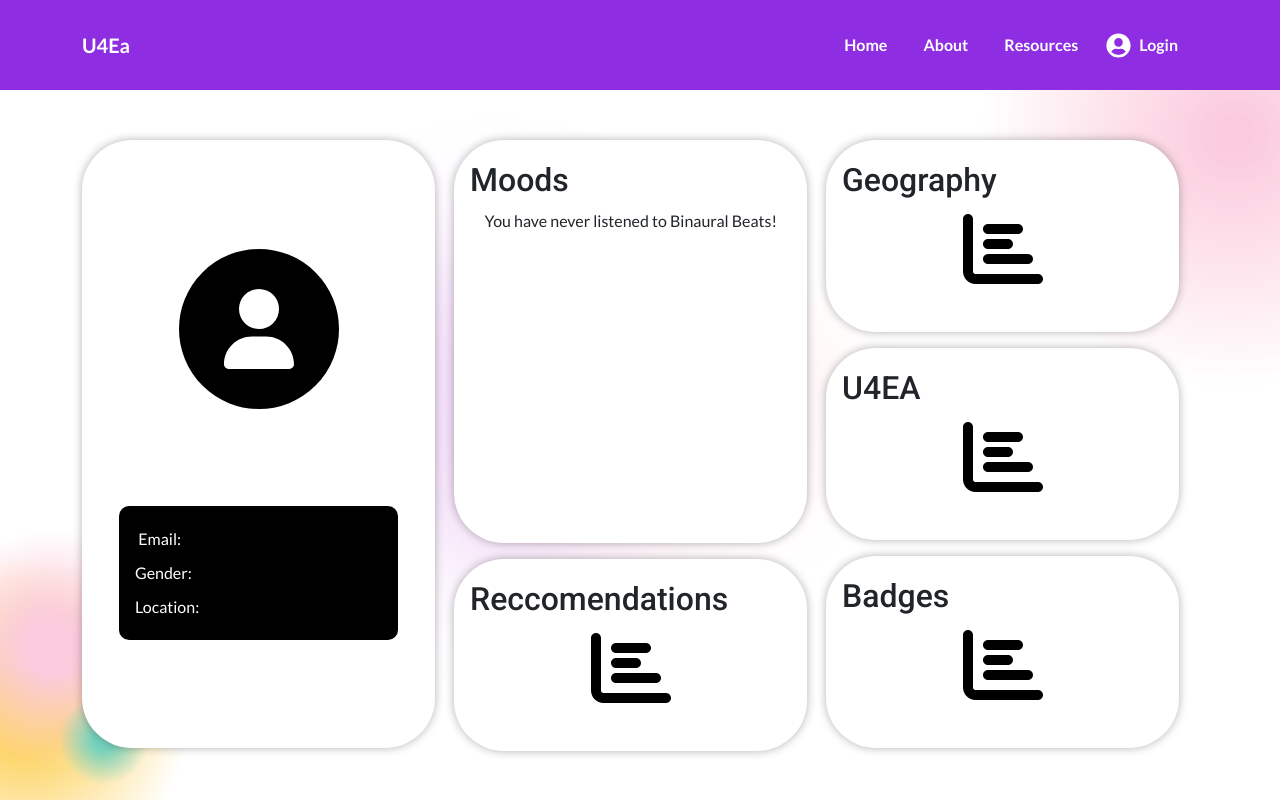
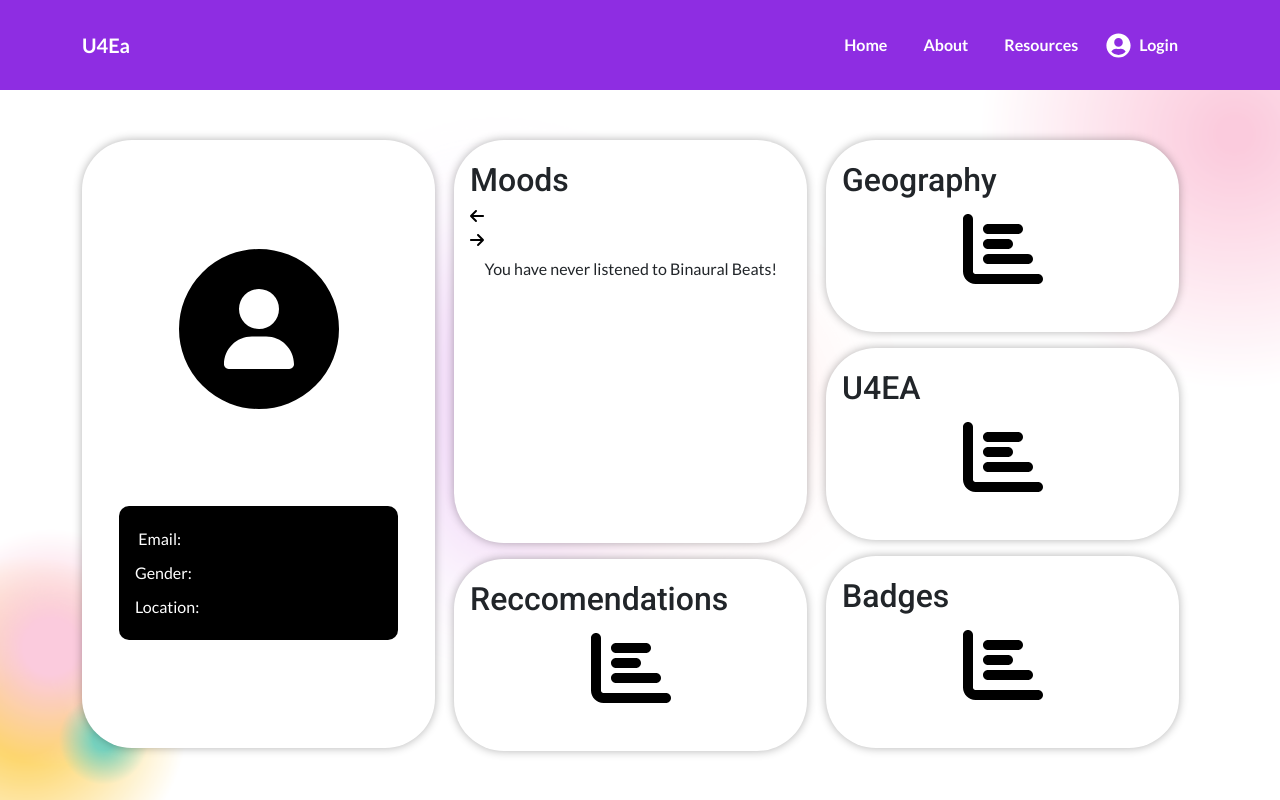
Before and after one commit to U4EaData/Landing-Page, a React (Create React App) app: page /userdashboard in a window 1280 px wide. Built offline with nearby package versions, Linux system fonts and the light colour scheme; no server answers.

Commit message:
in the process of adding front and back buttons

```diff
--- a/src/components/userdashboard/UserDashboard.js
+++ b/src/components/userdashboard/UserDashboard.js
@@ -11,6 +11,8 @@ import appClasses from "../../App.module.css";
 import { FontAwesomeIcon } from "@fortawesome/react-fontawesome";
 import { faUser } from "@fortawesome/free-solid-svg-icons";
 import { faBarChart } from "@fortawesome/free-solid-svg-icons";
+import { faArrowLeft } from "@fortawesome/free-solid-svg-icons";
+import { faArrowRight } from "@fortawesome/free-solid-svg-icons";
 import BbgChart from '../bbg-chart/BbgChart'
 import axios from "axios";
 
@@ -25,7 +27,7 @@ const UserDashboard = (props) => {
   const [editedLocation, setEditedLocation] = useState(user.location);
   const [editedGender, setEditedGender] = useState(user.gender);
   const [editedEmail, setEditedEmail] = useState(user.email);
-
+  const [currGraph, setCurrGraph] = useState("feel");
 
   useEffect(() => {
     const titleTimeout = setTimeout(() => {
@@ -180,14 +182,33 @@ const UserDashboard = (props) => {
         </Col>
         <Col className={userClasses.infoPanel2}>
           <div className={userClasses.smallContainerBig}>
+            <div>
             <span className={userClasses.userName}>Moods</span>
+              <div className={userClasses.arrowDiv}>
+                <FontAwesomeIcon
+                  icon={faArrowLeft}
+                  size="1x"
+                  style={{ color: "#000000" }}
+                  className={userClasses.arrow}
+                />
+              </div>
+              <div className={userClasses.arrowDiv}>
+                <FontAwesomeIcon
+                  icon={faArrowRight}
+                  size="1x"
+                  style={{ color: "#000000" }}
+                  className={userClasses.arrow}
+                />
+              </div>
+            </div>
             <div className={userClasses.innerContainer}>
               {(userEntries.length > 0) ?
-                  <BbgChart flag="Feel" data={userEntries}/>
+                  <BbgChartWrapper userEntries={userEntries} curr={currGraph}/>
                 : <div>You have never listened to Binaural Beats!</div>
               }
             </div>
           </div>
+
           <div className={userClasses.smallContainer}>
             <span className={userClasses.userName}>Reccomendations</span>
             <div className={userClasses.innerContainer}>
@@ -240,4 +261,26 @@ const UserDashboard = (props) => {
   );
 };
 
+const BbgChartWrapper = (props) => {
+  const { curr, userEntries} = props;
+  let chartToRender;
+  switch (curr) {
+    case "feel":
+      chartToRender = <BbgChart flag="Feel" data={userEntries}/> ;
+      break;
+    case "boost":
+      chartToRender = <BbgChart flag="Boost" data={userEntries}/>;
+      break;
+    case "thingDuring":
+      chartToRender = <BbgChart flag="thingDuring" data={userEntries}/>;
+      break;
+    default:
+      chartToRender = <BbgChart flag="Feel" data={userEntries}/>;
+      break;
+  }
+  return (
+      <div>{chartToRender}</div>
+  )
+}
+
 export default UserDashboard;
--- a/src/components/userdashboard/UserDashboard.module.css
+++ b/src/components/userdashboard/UserDashboard.module.css
@@ -193,6 +193,13 @@
   align-items: center;
 }
 
+.chartwrapper {
+  display: flex;
+  flex-direction: row;
+  justify-content: center;
+  align-items: center;
+}
+
 
 @media only screen and (max-width: 480px) {
     .welcomeContainer {
```
